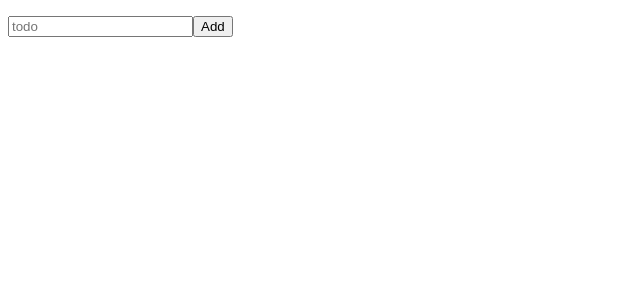
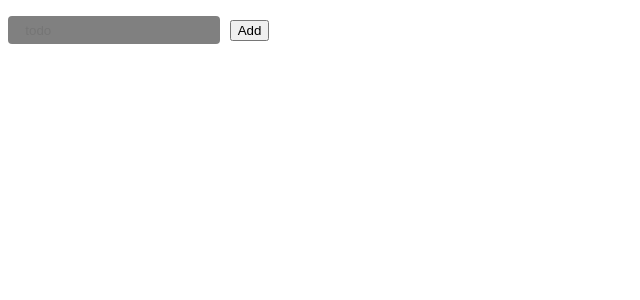
Before and after one commit to afrianjunior/react-pattern, a React app: page / in a window 1280 px wide. Shown: the top 300 px of the page, without its empty margins (0-640 px from the left). Built offline with nearby package versions, Linux system fonts and the light colour scheme; the HTML template or start-up script is replaced by a standard one.

Commit message:
MODIFIED: add input styled component

```diff
--- a/src/App.jsx
+++ b/src/App.jsx
@@ -1,5 +1,16 @@
 import React from "react";
 import TodoLists from "./TodoLists";
+import styled from "styled-components";
+
+const Input = styled.input`
+  padding: .5em 1.3em;
+  border-radius: 4px;
+  outline: none;
+  background-color: grey;
+  color: white;
+  border: 0;
+  margin-right: 10px;
+`;
 
 export default class App extends React.Component {
   render() {
@@ -25,7 +36,7 @@ export default class App extends React.Component {
                   todo.value = "";
                 }}
               >
-                <input type="text" name="todo" placeholder="todo" />
+                <Input type="text" name="todo" placeholder="todo" />
                 <input type="submit" value="Add" />
               </form>
             </React.Fragment>
```
